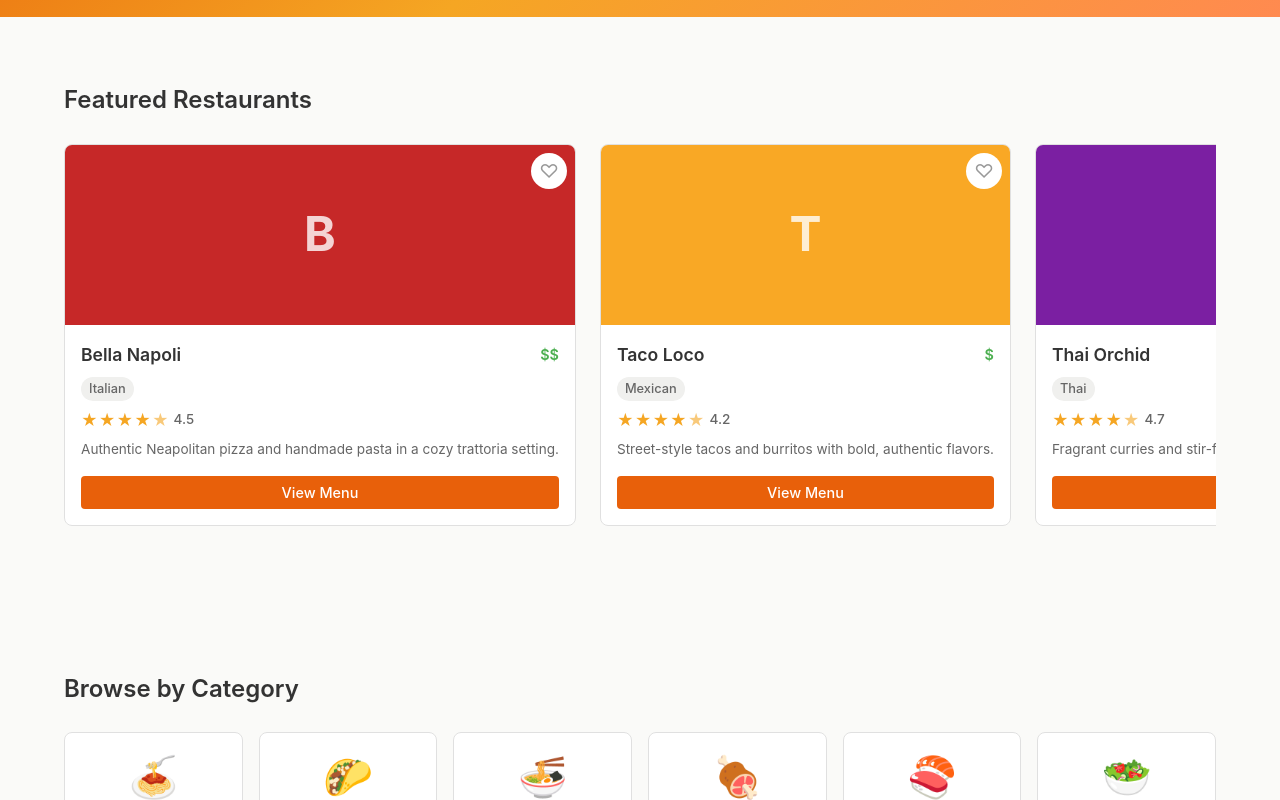
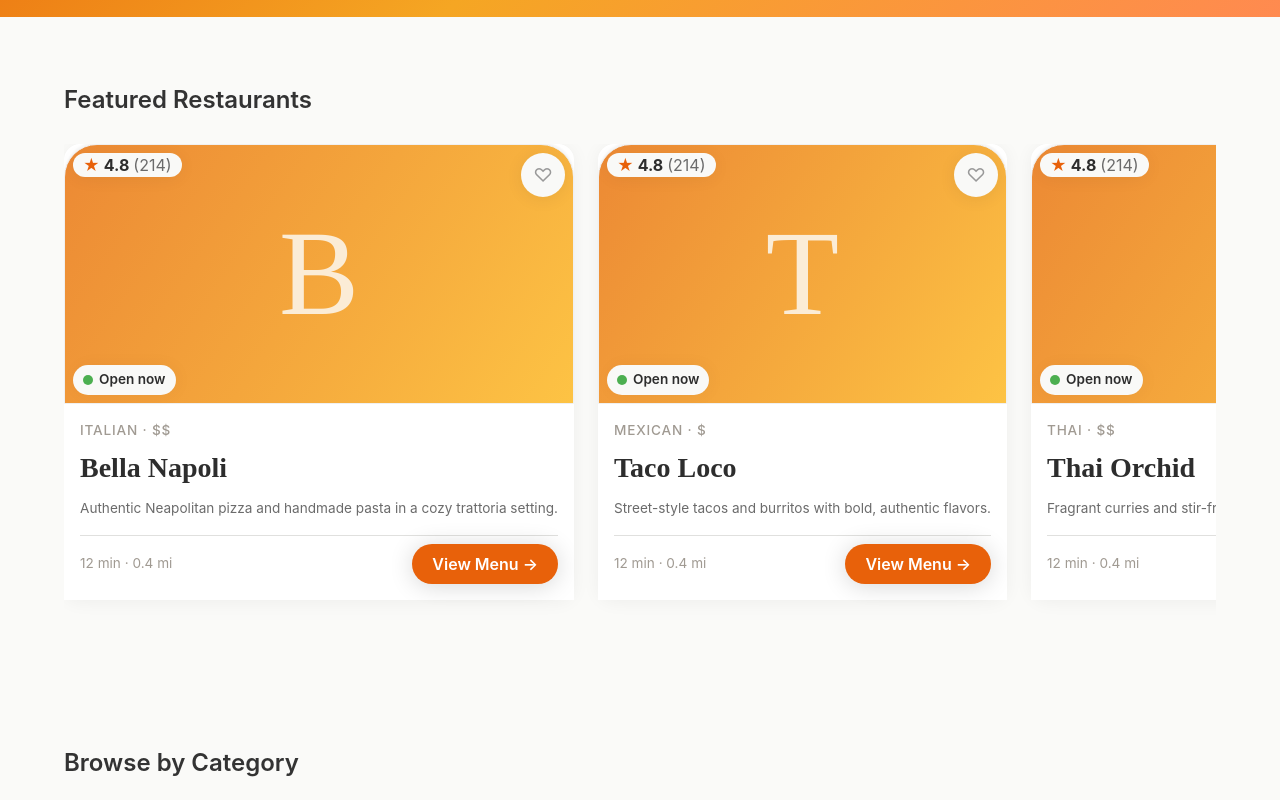
Before and after one commit to foux-test-org/localbites, a React (Vite) app: page / in a window 1280 px wide. Shown: the part 454-1254 px from the top of the page. Built offline with nearby package versions, Linux system fonts and the light colour scheme.

Commit message:
Replaces `RestaurantCard` with the new component design `FouxOptTestStaticAll` in `Home.tsx`.

```diff
--- /dev/null
+++ b/src/components/FouxOptTestStaticAll/FouxOptTestStaticAll.module.css
@@ -0,0 +1,199 @@
+.container {
+  background: #ffffff;
+  border-radius: 16px;
+  box-shadow: 0px 2px 18px rgba(0, 0, 0, 0.05);
+  border: none;
+}
+
+.heroImage {
+  background: linear-gradient(124deg, #ec8934 0%, #f4a63c 50%, #fdc344 100%);
+  border-radius: 33px 33px 0px 0px;
+  border: 1px solid #f0f0f0;
+  box-shadow: 0px -2px 2px rgba(0, 0, 0, 0.04);
+  height: 260px;
+  position: relative;
+  align-items: center;
+  display: flex;
+  justify-content: center;
+}
+
+.logoLetter {
+  font-size: 120px;
+  font-weight: 400;
+  font-style: normal;
+  color: #fbecd6;
+  font-family: serif;
+  position: absolute;
+  top: 50%;
+  left: 50%;
+  transform: translate(-50%, -50%);
+  line-height: 1;
+  pointer-events: none;
+}
+
+.ratingBadge {
+  position: absolute;
+  top: 8px;
+  left: 8px;
+  background: #f9f9f7;
+  border-radius: 27px;
+  box-shadow: 0px 2px 18px rgba(0, 0, 0, 0.05);
+  padding: 4px 10px;
+  display: flex;
+  align-items: center;
+  gap: 4px;
+}
+
+.ratingStar {
+  font-size: 16px;
+  font-weight: 700;
+  color: #e8610a;
+  line-height: 1;
+}
+
+.ratingScore {
+  font-size: 16px;
+  font-weight: 700;
+  color: #2d2d2d;
+  line-height: 1;
+}
+
+.ratingCount {
+  font-size: 16px;
+  font-weight: 400;
+  color: #6b6b6b;
+  line-height: 1;
+}
+
+.container .favoriteButton {
+  position: absolute;
+  top: 8px;
+  right: 8px;
+  background: #f9f9f7;
+  border-radius: 27px;
+  box-shadow: 0px 2px 18px rgba(0, 0, 0, 0.07);
+  width: 44px;
+  height: 44px;
+  border-top-left-radius: 27px;
+  border-top-right-radius: 27px;
+  border-bottom-right-radius: 27px;
+  border-bottom-left-radius: 27px;
+  border: none;
+  font-size: 1.2rem;
+}
+
+.statusBadge {
+  position: absolute;
+  bottom: 8px;
+  left: 8px;
+  background: #f9f9f7;
+  border-radius: 26px;
+  box-shadow: 2px 0px 18px rgba(0, 0, 0, 0.04);
+  padding: 4px 10px;
+  display: flex;
+  align-items: center;
+  gap: 6px;
+}
+
+.statusDot {
+  width: 10px;
+  height: 10px;
+  background: #4CAF50;
+  border-radius: 9999px;
+  flex-shrink: 0;
+}
+
+.statusText {
+  font-size: 13.6px;
+  font-weight: 600;
+  color: #2d2d2d;
+  line-height: 1.6;
+}
+
+.contentArea {
+  background: #ffffff;
+  padding: 16px;
+  display: flex;
+  flex-direction: column;
+  gap: 0;
+}
+
+.categoryLabel {
+  font-size: 13.6px;
+  font-weight: 500;
+  font-style: normal;
+  line-height: 1.6;
+  color: #a09a92;
+  text-transform: uppercase;
+  letter-spacing: 0.06em;
+  margin-bottom: 4px;
+}
+
+.container .restaurantName {
+  font-size: 28px;
+  font-weight: 700;
+  font-style: normal;
+  line-height: 1.6;
+  color: #2d2d2d;
+  font-family: serif;
+  margin-bottom: 8px;
+}
+
+.description {
+  font-size: 13.6px;
+  font-weight: 400;
+  font-style: normal;
+  line-height: 1.5;
+  color: #6b6b6b;
+  margin-bottom: 16px;
+  -webkit-box-orient: vertical;
+  -webkit-line-clamp: 2;
+  display: -webkit-box;
+  overflow: hidden;
+  overflow-x: hidden;
+  overflow-y: hidden;
+}
+
+.divider {
+  height: 1px;
+  background: #e0e0de;
+  border: none;
+  margin-bottom: 8px;
+}
+
+.footerRow {
+  display: flex;
+  justify-content: space-between;
+  align-items: center;
+}
+
+.distanceInfo {
+  font-size: 13.6px;
+  font-weight: 400;
+  font-style: normal;
+  line-height: 1.6;
+  color: #a09a92;
+}
+
+.container .ctaButton {
+  background: #e8610a;
+  border-radius: 36px;
+  box-shadow: 0px 2px 24px rgba(0, 0, 0, 0.16);
+  font-size: 16px;
+  font-weight: 600;
+  padding: 10px 20px;
+  margin-top: 0;
+  border-top-left-radius: 36px;
+  border-top-right-radius: 36px;
+  border-bottom-right-radius: 36px;
+  border-bottom-left-radius: 36px;
+  border: none;
+}
+
+.container .favoriteButton {
+  color: var(--color-text-muted);
+}
+
+.container .ctaButton {
+  color: var(--color-white);
+}
--- /dev/null
+++ b/src/components/FouxOptTestStaticAll/FouxOptTestStaticAll.tsx
@@ -0,0 +1,86 @@
+import React from 'react';
+import { Restaurant } from '../../data/restaurants';
+import styles from './FouxOptTestStaticAll.module.css';
+import originalStyles from '../RestaurantCard/RestaurantCard.module.css';
+
+// ---------------------------------------------------------------------------
+// FouxOptTestStaticAll — redesigned restaurant card with gradient hero, rating badge, status badge, and pill CTA
+// ---------------------------------------------------------------------------
+
+interface FouxOptTestStaticAllProps {
+  restaurant: Restaurant;
+  isFavorite: boolean;
+  onFavorite: (id: string) => void;
+  onViewMenu: (restaurant: Restaurant) => void;
+  categoryLabel: string;
+}
+
+const VIEW_MENU_LABEL = 'View Menu \u2192';
+const FAVORITE_LABEL_ADD = 'Add to favourites';
+const FAVORITE_ICON_EMPTY = '\u2661';
+const FAVORITE_ICON_FILLED = '\u2665';
+const STATUS_TEXT = 'Open now';
+
+export function FouxOptTestStaticAll({
+  restaurant,
+  isFavorite,
+  onFavorite,
+  onViewMenu,
+  categoryLabel,
+}: FouxOptTestStaticAllProps): React.ReactNode {
+  function handleFavoriteClick(): void {
+    onFavorite(restaurant.id);
+  }
+
+  function handleViewMenuClick(): void {
+    onViewMenu(restaurant);
+  }
+
+  const logoLetter = restaurant.name[0];
+
+  return (
+    <div className={styles.container}>
+      <div className={styles.heroImage}>
+        <span className={styles.logoLetter}>{logoLetter}</span>
+
+        {/* FOUX_TODO: replace with data-bound rating score — needs restaurant.rating as a formatted string */}
+        <div className={styles.ratingBadge}>
+          <span className={styles.ratingStar}>&#9733;</span>
+          <span className={styles.ratingScore}>4.8</span>
+          <span className={styles.ratingCount}>(214)</span>
+        </div>
+
+        <button
+          aria-label={FAVORITE_LABEL_ADD}
+          className={`${originalStyles.heartButton} ${styles.favoriteButton} ${isFavorite ? originalStyles.favorited : ''}`}
+          onClick={handleFavoriteClick}
+        >
+          {isFavorite ? FAVORITE_ICON_FILLED : FAVORITE_ICON_EMPTY}
+        </button>
+
+        {/* FOUX_TODO: replace with data-bound open/closed status — needs restaurant open hours or isOpen flag */}
+        <div className={styles.statusBadge}>
+          <span className={styles.statusDot}></span>
+          <span className={styles.statusText}>{STATUS_TEXT}</span>
+        </div>
+      </div>
+
+      <div className={styles.contentArea}>
+        <span className={styles.categoryLabel}>{categoryLabel}</span>
+        <h3 className={`${originalStyles.name} ${styles.restaurantName}`}>{restaurant.name}</h3>
+        <p className={styles.description}>{restaurant.description}</p>
+        <hr className={styles.divider} />
+        <div className={styles.footerRow}>
+          {/* FOUX_TODO: replace with data-bound distance and travel time — needs distance (mi) and estimated travel time (min) */}
+          <span className={styles.distanceInfo}>12 min · 0.4 mi</span>
+          <button
+            className={`${originalStyles.menuButton} ${styles.ctaButton}`}
+            onClick={handleViewMenuClick}
+          >
+            {VIEW_MENU_LABEL}
+          </button>
+        </div>
+      </div>
+    </div>
+  );
+}
--- a/src/pages/Home.tsx
+++ b/src/pages/Home.tsx
@@ -2,10 +2,10 @@ import React from 'react';
 import { useNavigate } from 'react-router-dom';
 import { restaurants, Restaurant } from '../data/restaurants';
 import { Hero } from '../components/Hero/Hero';
-import { RestaurantCard } from '../components/RestaurantCard/RestaurantCard';
 import { CategoryTile } from '../components/CategoryTile/CategoryTile';
 import { Newsletter } from '../components/Newsletter/Newsletter';
 import styles from './Home.module.css';
+import { FouxOptTestStaticAll } from "../components/FouxOptTestStaticAll/FouxOptTestStaticAll";
 
 interface HomeProps {
   isFavorite: (id: string) => boolean;
@@ -45,12 +45,13 @@ export function Home({ isFavorite, onFavorite, onViewMenu, onToast }: HomeProps)
           <div className={styles.featuredRow}>
             {featured.map((restaurant) => (
               <div key={restaurant.id} className={styles.featuredCard}>
-                <RestaurantCard
-                  restaurant={restaurant}
-                  isFavorite={isFavorite(restaurant.id)}
-                  onFavorite={onFavorite}
-                  onViewMenu={onViewMenu}
-                />
+                <FouxOptTestStaticAll
+                                      restaurant={restaurant}
+                                      isFavorite={isFavorite(restaurant.id)}
+                                      onFavorite={onFavorite}
+                                      onViewMenu={onViewMenu}
+                                      categoryLabel={`${restaurant.cuisine.toUpperCase()} · ${restaurant.priceRange}`}
+                                    />
               </div>
             ))}
           </div>
```
